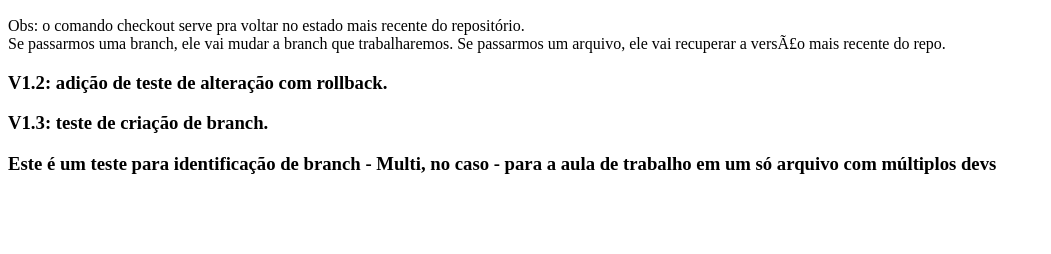
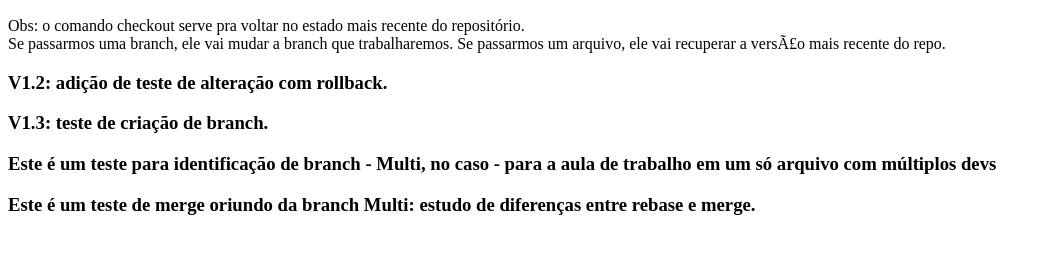
Before and after one commit to llamarck/base, a plain HTML site: page index.html in a window 1280 px wide. Shown: the part 136-390 px from the top of the page, without its empty margins (0-1051 px from the left). Drawn offline with Linux system fonts and the light colour scheme.

Commit message:
teste de merge para a master

```diff
--- a/index.html
+++ b/index.html
@@ -8,5 +8,6 @@
 <h3> V1.2: adição de teste de alteração com rollback.</h3>
 <h3> V1.3: teste de criação de branch.</h3>
 <h3> Este é um teste para identificação de branch - Multi, no caso - para a aula de trabalho em um só arquivo com múltiplos devs</h3>
+<h3>Este é um teste de merge oriundo da branch Multi: estudo de diferenças entre rebase e merge.</h3>
 </body>
 </html>
```
